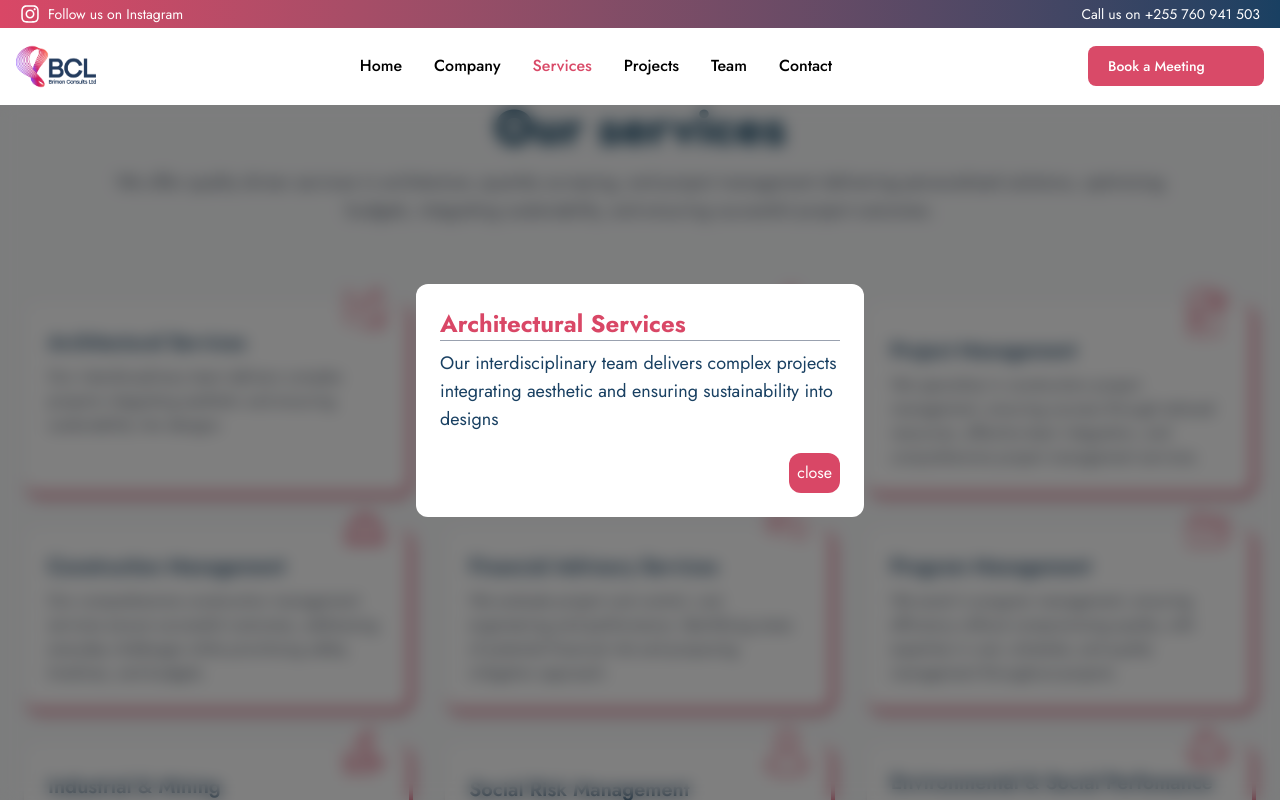
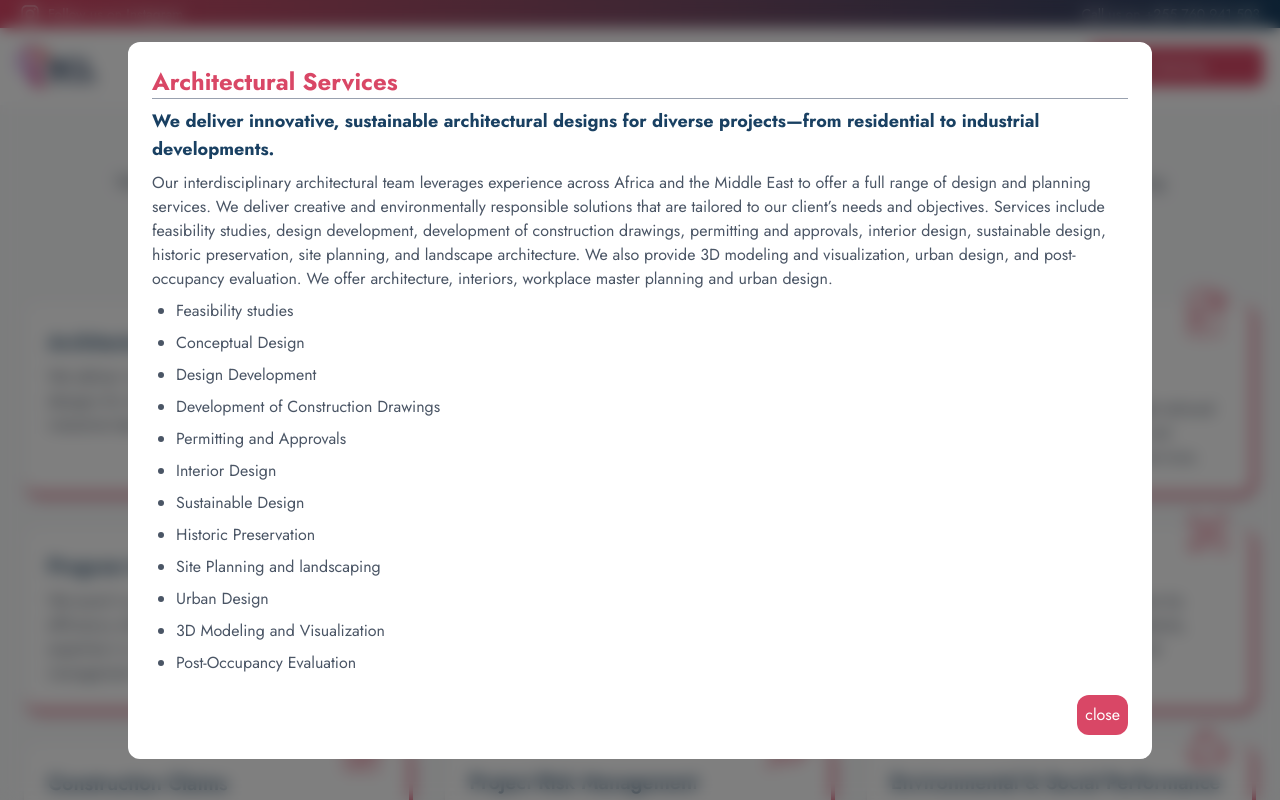
Before and after one commit to Joachriss/BrimonConsults, a React (Vite) app: page /services in a window 1280 px wide. Both pictures are taken after a click on the element 218 px from the left and 872 px from the top of the page. Shown: the part 472-1272 px from the top of the page. Built offline with nearby package versions, Linux system fonts and the light colour scheme; no server answers.

Commit message:
Added services details and dialog settings

```diff
--- a/src/components/buttons/ContactUs.tsx
+++ b/src/components/buttons/ContactUs.tsx
@@ -25,7 +25,7 @@ export const ContactUs = () => {
         };
     }, [actualHeight, vueHeight, isScrolled]);
     return (
-        <div className={`${isScrolled ? "flex flex-col" : "hidden"} fixed  space-y-7 bg-white bottom-10 md:bottom-[40%] cursor-pointer left-10 z-50 py-4 px-2 rounded-2xl shadow-lg `}>
+        <div className={`${isScrolled ? "flex flex-col" : "hidden"} fixed  space-y-7 bg-white bottom-10 md:bottom-[40%] cursor-pointer left-3 z-50 py-4 px-2 rounded-2xl shadow-lg `}>
             <FaPhone size={24} className="text-green-900" />
             <FaInstagram size={24} className="text-[#d94a68]" />
             <FaFacebook size={24} className="text-blue-600" />
--- a/src/components/buttons/ToTop.tsx
+++ b/src/components/buttons/ToTop.tsx
@@ -20,7 +20,7 @@ export const ToTop = () => {
         })
     }
   return (
-    <button onClick={goToTop} className={`fixed ${isTop ? "hidden" : "block"} bottom-10 cursor-pointer right-10 z-50 bg-[#d94a68] border border-white p-2 rounded-xl `}>
+    <button onClick={goToTop} className={`fixed ${isTop ? "hidden" : "block"} bottom-10 cursor-pointer md:right-10 right-3 z-50 bg-[#d94a68] border border-white p-2 rounded-xl `}>
         <IoArrowUp size={25} className="text-white"/>
     </button>
   )
--- a/src/components/cards/ServiceCard.tsx
+++ b/src/components/cards/ServiceCard.tsx
@@ -10,7 +10,8 @@ export const ServiceCard = (props:  any) => {
                 <img src={`/icons/${service.image}.svg`} className="group-hover:rotate-y-180 duration-600 ease-in-out object-contain" alt={service.title} />
             </div>
             <h3 className="text-xl font-semibold text-[#194062] dark:text-purple-400">{service.title}</h3>
-            <p className="mt-2 text-gray-600 dark:text-gray-300">{service.description}</p>
+            <p className="mt-2 text-gray-600 dark:text-gray-300">{service.subject}</p>
+
             <ServicesDialog isServiceOpen={isServiceOpen} setIsServiceOpen={setIsServiceOpen} service={service} />
         </div>
     )
--- a/src/components/dialogs/ServicesDialog.tsx
+++ b/src/components/dialogs/ServicesDialog.tsx
@@ -4,16 +4,24 @@ const ServicesDialog = (props: any) => {
     const { service, isServiceOpen, setIsServiceOpen } = props
 
     return (
-        <Dialog open={isServiceOpen} as="div" className="relative z-10 focus:outline-none" onClose={() => setIsServiceOpen(isServiceOpen)}>
-            <DialogBackdrop className="fixed inset-0 bg-black/50 backdrop-blur-sm" />
+        <Dialog open={isServiceOpen} as="div" className="relative z-50 focus:outline-none" onClose={() => setIsServiceOpen(false)}>
+            <DialogBackdrop className="fixed w-full h-full inset-0 bg-black/50 backdrop-blur-sm" />
             <div className="fixed inset-0 z-10 w-screen overflow-y-auto">
                 <div className="flex min-h-full items-center justify-center p-4">
                     <DialogPanel
                         transition
-                        className="w-full max-w-md rounded-xl bg-white p-6 backdrop-blur-2xl duration-300 ease-out data-closed:transform-[scale(95%)] data-closed:opacity-0"
+                        className="w-full max-w-5xl rounded-xl bg-white p-6 backdrop-blur-2xl duration-300 ease-out data-closed:transform-[scale(95%)] data-closed:opacity-0"
                     >
-                        <DialogTitle className="font-bold text-2xl text-[#d94766]">{service.title}</DialogTitle><hr className='border-gray-400'/>
-                        <Description className="mt-2 text-lg text-[#194062] dark:text-gray-400">{service.description}</Description>
+                        <DialogTitle className="font-bold text-2xl text-[#d94766]">{service.title}</DialogTitle><hr className='border-gray-400' />
+                        <Description className="mt-2 font-bold text-lg text-[#194062] dark:text-gray-400">{service.subject}</Description>
+                        <p className="mt-2 text-gray-600 dark:text-gray-300">{service.description}</p>
+                        <ul className="text-start disk list-disc ms-6">
+                            {
+                                service.details.map((benefit: any, index: number) => (
+                                    <li key={index} className="mt-2 text-gray-600 dark:text-gray-300">{benefit}</li>
+                                ))
+                            }
+                        </ul>
                         {/* <p>Are you sure you want to deactivate your account? All of your data will be permanently removed.</p> */}
                         <div className="flex gap-4 w-full justify-end mt-5">
                             <button className='p-2 rounded-xl cursor-pointer bg-[#d94766] text-white' onClick={() => setIsServiceOpen(false)}>close</button>
--- a/src/data/services.json
+++ b/src/data/services.json
@@ -2,62 +2,184 @@
   {
     "image": "architecture",
     "title": "Architectural Services",
-        "description": "Our interdisciplinary team delivers complex projects integrating aesthetic and ensuring sustainability into designs"
+    "subject": "We deliver innovative, sustainable architectural designs for diverse projects—from residential to industrial developments.",
+    "description": "Our interdisciplinary architectural team leverages experience across Africa and the Middle East to offer a full range of design and planning services.\n\nWe deliver creative and environmentally responsible solutions that are tailored to our client’s needs and objectives.\n\nServices include feasibility studies, design development, development of construction drawings, permitting and approvals, interior design, sustainable design, historic preservation, site planning, and landscape architecture.\n\nWe also provide 3D modeling and visualization, urban design, and post-occupancy evaluation.\n\nWe offer architecture, interiors, workplace master planning and urban design.",
+    "details": [
+      "Feasibility studies",
+      "Conceptual Design",
+      "Design Development",
+      "Development of Construction Drawings",
+      "Permitting and Approvals",
+      "Interior Design",
+      "Sustainable Design",
+      "Historic Preservation",
+      "Site Planning and landscaping",
+      "Urban Design",
+      "3D Modeling and Visualization",
+      "Post-Occupancy Evaluation"
+    ],
+    "additional": "Includes architecture, interiors, workplace master planning, and urban design."
   },
   {
     "image": "quantity",
     "title": "Quantity Surveying",
-        "description": "Optimizing returns on investment, our cost management strategy ensures project feasibility and confidence in outcomes"
+    "subject": "Optimizing returns on investment, our cost management strategy ensures project feasibility and confidence in outcomes",
+    "description": "Our cost management strategy is focused on helping our clients realize the best value from their investment.\n\nWe help to keep costs down, deliver quality, and ensure our clients get value for their money.\n\nWe offer quantity surveying services on all phases of projects, from pre-contract feasibility studies and cost planning to post-contract cost control and final account preparation.",
+    "details": [
+      "Pre and Post Contract Management",
+      "Feasibility studies",
+      "Estimating project costs",
+      "Comparative cost analysis during design",
+      "Tender document preparation",
+      "Tendering and negotiation",
+      "Tender analysis and reporting",
+      "Material scheduling",
+      "Labour-only contract preparation",
+      "Cost control and contract administration",
+      "Projection of future payments"
+    ],
+    "additional": ""
   },
   {
     "image": "project",
     "title": "Project Management",
-        "description": "We specialize in construction project management, ensuring success through tailored resources, effective team integration, and comprehensive project management services."
+    "subject": "We specialize in construction project management, ensuring success through tailored resources, effective team integration, and comprehensive project management services.",
+    "description": "We provide project management services that support our clients through all phases of project development, from concept to completion.\n\nOur services include feasibility studies, site selection, team formation and coordination, design and planning, contractor selection and negotiation, construction supervision, cost and schedule management, quality control, and project close-out.",
+    "details": [
+      "Owner’s/Client’s representation",
+      "Project delivery consulting",
+      "Preconstruction management",
+      "Contract documentation",
+      "Project reviews and audits",
+      "Feasibility and constructability analysis",
+      "Procurement and contract management",
+      "Scheduling and cost control",
+      "Change order management",
+      "Green building oversight"
+    ],
+    "additional": ""
+  },
+  {
+    "image": "program",
+    "title": "Program Management",
+    "subject": "We excel in program management, ensuring efficiency without compromising quality, with expertise in cost, schedule, and quality management throughout projects.",
+    "description": "Our program management services are structured to support our clients in the successful delivery of complex programs.\n\nWe provide oversight and coordination to ensure that project goals are achieved efficiently and effectively.\n\nOur expertise includes capital planning, program management organizations, project portfolio management, and program reviews and audits.",
+    "details": [
+      "Capital planning",
+      "Program Management Organizations",
+      "Project portfolio management",
+      "Program reviews and audits"
+    ],
+    "additional": ""
   },
   {
     "image": "construction",
     "title": "Construction Management",
-        "description": "Our comprehensive construction management services ensure successful outcomes, addressing everyday challenges while prioritizing safety, timelines, and budgets."
+    "subject": "Our comprehensive construction management services ensure successful outcomes, addressing everyday challenges while prioritizing safety, timelines, and budgets.",
+    "description": "We offer construction management services that provide clients with leadership, coordination, and direction through all phases of a construction project.\n\nOur approach ensures that projects are delivered on time, within budget, and in compliance with quality standards.\n\nOur services include constructability review, contract administration, construction scheduling, cost estimating, and change order management.",
+    "details": [
+      "CM agency and oversight",
+      "Constructability review",
+      "Contract administration",
+      "Construction scheduling",
+      "Cost estimating",
+      "Change order management"
+    ],
+    "additional": ""
+  },
+  {
+    "image": "control",
+    "title": "Project Controls",
+    "subject": "Effective project controls ensure success by balancing oversight with project complexity, optimizing resources to achieve desired outcomes efficiently.",
+    "description": "Our project controls services help clients manage and monitor project performance throughout the lifecycle of a project.\n\nWe support cost estimating, schedule management, earned value management, and change order control, ensuring projects remain on target and stakeholders stay informed.",
+    "details": [
+      "Cost estimating, management and control",
+      "Schedule management and control",
+      "Change order management",
+      "Earned value management",
+      "Risk monitoring and control",
+      "Value engineering",
+      "Training"
+    ],
+    "additional": ""
+  },
+  {
+    "image": "claims",
+    "title": "Construction Claims",
+    "subject": "We resolve construction disputes with expert claims analysis and management, ensuring optimal outcomes through experience and hands-on support.",
+    "description": "Our construction claims services offer clients expertise in managing disputes, mitigating risks, and resolving issues through negotiation, arbitration, or litigation.\n\nWe provide claims analysis, alternate dispute resolution, and expert witness testimony.",
+    "details": [
+      "Claims management and analysis",
+      "Alternate dispute resolution",
+      "Expert witness services"
+    ],
+    "additional": ""
+  },
+  {
+    "image": "risk",
+    "title": "Project Risk Management",
+    "subject": "Our risk assessment experts enhance project success by identifying, analyzing, and mitigating potential delays and disruptions efficiently.",
+    "description": "We offer project risk management services that provide a structured approach to identifying and addressing potential risks.\n\nOur team helps clients mitigate uncertainties that may affect project objectives.\n\nServices include risk analysis and modeling, risk response planning, and training.",
+    "details": [
+      "Risk analysis and modeling",
+      "Cost and schedule risk assessments",
+      "Risk response planning",
+      "Risk register development",
+      "Risk training"
+    ],
+    "additional": ""
+  },
+  {
+    "image": "environmental",
+    "title": "Environmental & Social Performance Services",
+    "subject": "From due diligence to compliance monitoring, we offer comprehensive environmental and social management services",
+    "description": "We support investment projects with a wide range of environmental and social performance services.\n\nWe ensure compliance with environmental and social regulations and help clients manage risks associated with development activities.\n\nOur services include due diligence assessments, safeguard compliance, ESG implementation, and development of ESMS and EMS.",
+    "details": [
+      "Environmental & Social Due Diligence (ESDD)",
+      "Safeguard compliance monitoring",
+      "ESG implementation and review",
+      "ESMS and EMS (14001:2015) design and audits",
+      "Environmental and Social Management Plans (ESMPs)",
+      "Site-based environmental support and training"
+    ],
+    "additional": ""
+  },
+  {
+    "image": "social",
+    "title": "Social Risk Management",
+    "subject": "We provide support in land acquisition, resettlement planning, and livelihood restoration",
+    "description": "Our social risk management team assists clients in managing social risks associated with infrastructure and development projects.\n\nWe help with land acquisition and resettlement planning, livelihood restoration, and compliance with international standards.",
+    "details": [
+      "Land Acquisition and Resettlement Planning",
+      "Livelihood Restoration",
+      "Resettlement Action Plans",
+      "Social Baseline Studies",
+      "Monitoring and Evaluation"
+    ],
+    "additional": ""
   },
   {
     "image": "financial",
     "title": "Financial Advisory Services",
-        "description": "We evaluate project cost control, cost engineering and performance. Identifying areas of potential financial risk and proposing mitigation approach."
-    },
-    {
-        "image": "program",
-        "title": "Program Management",
-        "description": "We excel in program management, ensuring efficiency without compromising quality, with expertise in cost, schedule, and quality management throughout projects."
+    "subject": "We evaluate project cost control, cost engineering and performance. Identifying areas of potential financial risk and proposing mitigation approach.",
+    "description": "Our financial advisory services provide comprehensive oversight and strategic insights that help clients identify and mitigate financial risks.\n\nWe support projects with cost control audits, budgeting, forecasting, and management control assessments.",
+    "details": [
+      "Project cost control",
+      "Performance audits",
+      "Budget and cost forecast accuracy evaluation",
+      "Financial and management control assessments",
+      "Financial risk identification and mitigation",
+      "Overbilling evaluation",
+      "System and control development"
+    ],
+    "additional": ""
   },
   {
     "image": "quantity",
     "title": "Industrial & Mining",
-        "description": "We provide architectural, quantity surveying, and project management solutions for industrial and mining sectors, ensuring efficiency, compliance, and sustainability."
-    },
-    {
-        "image": "social",
-        "title": "Social Risk Management",
-        "description": "We provide support in land acquisition, resettlement planning, and livelihood restoration"
-    },
-    {
-        "image": "environmental",
-        "title": "Environmental & Social Perfomance Services",
-        "description": "From due diligence to compliance monitoring, we offer comprehensive environmental and social management services"
-    },
-    {
-        "image": "claims",
-        "title": "Construction claims",
-        "description": "We resolve construction disputes with expert claims analysis and management, ensuring optimal outcomes through experience and hands-on support."
-    },
-    {
-        "image": "risk",
-        "title": "Project Risk Management",
-        "description": "Our risk assessment experts enhance project success by identifying, analyzing, and mitigating potential delays and disruptions efficiently."
-    },
-    {
-        "image": "control",
-        "title": "Project controls",
-        "description": "Effective project controls ensure success by balancing oversight with project complexity, optimizing resources to achieve desired outcomes efficiently."
+    "subject": "We provide architectural, quantity surveying, and project management solutions for industrial and mining sectors, ensuring efficiency, compliance, and sustainability.",
+    "description": "We serve industrial and mining clients with integrated solutions across architecture, project management, and quantity surveying disciplines.\n\nOur services are designed to ensure regulatory compliance, sustainability, and operational efficiency.",
+    "details": [],
+    "additional": ""
   }
-
 ]
```
Also changed, not shown: src/pages/CompanyPage.tsx (+6 -31 lines). Lines whose indentation alone changed are shown as unchanged.
